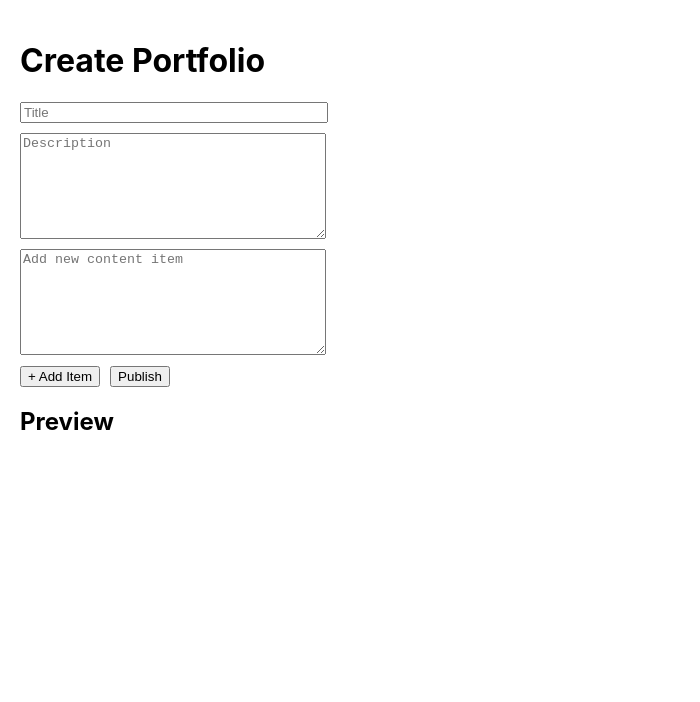
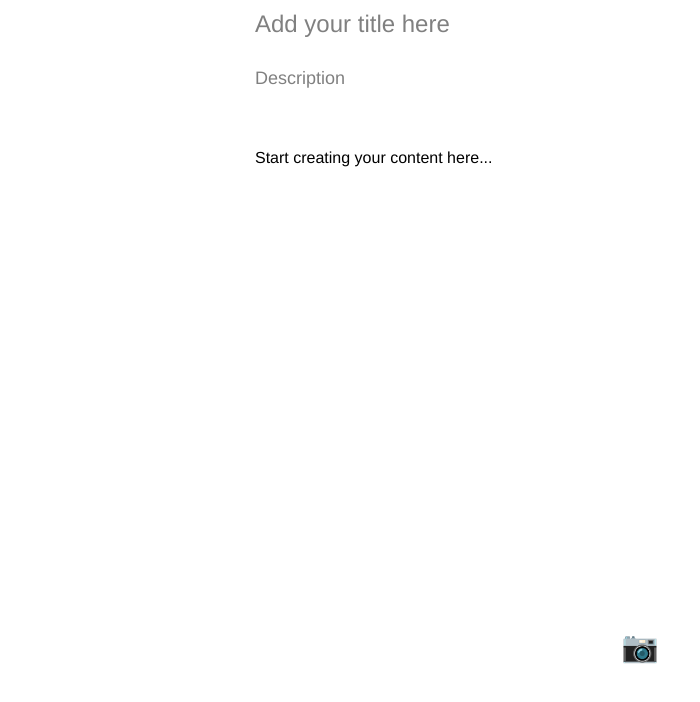
Before and after one commit to xHaileab/EtcardFront, a React (Create React App) app: page /create in a window 1280 px wide. Shown: the top 702 px of the page, without its empty margins (0-700 px from the left). Built offline with nearby package versions, Linux system fonts and the light colour scheme.

Commit message:
Image resizing, Font manipulation, Title and description in place

```diff
--- a/package.json
+++ b/package.json
@@ -3,12 +3,17 @@
   "version": "0.1.0",
   "private": true,
   "dependencies": {
+    "@lexical/plain-text": "^0.17.1",
+    "@lexical/react": "^0.17.1",
+    "@lexical/rich-text": "^0.17.1",
     "@testing-library/jest-dom": "^5.17.0",
     "@testing-library/react": "^13.4.0",
     "@testing-library/user-event": "^13.5.0",
     "axios": "^1.7.7",
+    "quill": "^2.0.2",
     "react": "^18.3.1",
     "react-dom": "^18.3.1",
+    "react-quill": "^2.0.0",
     "react-router-dom": "^6.26.2",
     "react-scripts": "5.0.1",
     "web-vitals": "^2.1.4"
--- a/src/App.js
+++ b/src/App.js
@@ -1,9 +1,10 @@
 import React from 'react';
-import { BrowserRouter as Router, Route, Routes } from 'react-router-dom';
+import { BrowserRouter as Router, Routes, Route } from 'react-router-dom';
 import HomePage from './HomePage';
 import CreatePortfolio from './CreatePortfolio';
 import PortfolioDetail from './PortfolioDetail';
 import Login from './Login';
+import './Styles.css'; // Import global styles
 
 function App() {
     return (
--- a/src/CreatePortfolio.js
+++ b/src/CreatePortfolio.js
@@ -1,73 +1,146 @@
-import React, { useState } from 'react';
-import axios from 'axios';
+import React, { useState, useRef } from 'react';
+import './Styles.css';
 
-function CreatePortfolio() {
-    const [title, setTitle] = useState('');
-    const [description, setDescription] = useState('');
-    const [content, setContent] = useState('');
-    const [items, setItems] = useState([]);
+const CreatePortfolio = () => {
+  const editorRef = useRef(null);
+  const [showToolbar, setShowToolbar] = useState(false);
+  const [toolbarStyle, setToolbarStyle] = useState({});
+  const [selectionRange, setSelectionRange] = useState(null);
 
-    // Function to handle the addition of new content items
-    const handleAddItem = () => {
-        const newItem = { content };
-        setItems([...items, newItem]);
-        setContent(''); // Clear input after adding
+  const [title, setTitle] = useState('Add your title here');
+  const [description, setDescription] = useState('Description');
+  const [contentPlaceholder, setContentPlaceholder] = useState('Start creating your content here...');
+
+  const [fontSize, setFontSize] = useState(3); // Default font size
+
+  // Handle text selection to show toolbar
+  const handleSelection = () => {
+    const selection = window.getSelection();
+    if (!selection.isCollapsed) {
+      const range = selection.getRangeAt(0);
+      const rect = range.getBoundingClientRect();
+      setToolbarStyle({
+        top: rect.top - 50 + window.scrollY,
+        left: rect.left + rect.width / 2 - 100 + window.scrollX,
+      });
+      setSelectionRange(range);
+      setShowToolbar(true);
+    } else {
+      setShowToolbar(false);
+    }
+  };
+
+  // Apply formatting commands
+  const applyCommand = (command, value = null) => {
+    if (selectionRange) {
+      window.getSelection().removeAllRanges();
+      window.getSelection().addRange(selectionRange);
+    }
+    document.execCommand(command, false, value);
+    setShowToolbar(false);
+  };
+
+  // Adjust font size based on user input
+  const adjustFontSize = (size) => {
+    setFontSize(size);
+    applyCommand('fontSize', size);
+  };
+
+  // Handle image upload
+  const handleImageUpload = (e) => {
+    const file = e.target.files[0];
+    const reader = new FileReader();
+    reader.onloadend = () => {
+      const img = document.createElement('img');
+      img.src = reader.result;
+      img.style.width = '100%'; // Resize image to fit the content width
+      editorRef.current.appendChild(img);
     };
+    if (file) {
+      reader.readAsDataURL(file);
+    }
+  };
 
-    // Function to publish the portfolio
-    const handlePublish = () => {
-        axios.post('http://localhost:5000/portfolios', {
-            title,
-            description,
-            content: JSON.stringify(items)  // Send all items as a single content string
-        })
-        .then(response => {
-            alert('Portfolio published successfully!');
-            setTitle('');
-            setDescription('');
-            setItems([]);
-        })
-        .catch(error => {
-            console.error('Error publishing portfolio:', error);
-            alert('Failed to publish portfolio.');
-        });
-    };
+  return (
+    <div className="portfolio-container">
+      {/* Title input */}
+      <div
+        className="title"
+        contentEditable
+        suppressContentEditableWarning
+        onFocus={() => setTitle('')}
+        onBlur={(e) => !e.target.textContent && setTitle('Add your title here')}
+      >
+        {title}
+      </div>
 
-    return (
-        <div style={{ padding: '20px' }}>
-            <h1>Create Portfolio</h1>
-            <input
-                type="text"
-                value={title}
-                onChange={e => setTitle(e.target.value)}
-                placeholder="Title"
-                style={{ display: 'block', margin: '10px 0', width: '300px' }}
-            />
-            <textarea
-                value={description}
-                onChange={e => setDescription(e.target.value)}
-                placeholder="Description"
-                style={{ display: 'block', margin: '10px 0', width: '300px', height: '100px' }}
-            />
-            <textarea
-                value={content}
-                onChange={e => setContent(e.target.value)}
-                placeholder="Add new content item"
-                style={{ display: 'block', margin: '10px 0', width: '300px', height: '100px' }}
-            />
-            <button onClick={handleAddItem} style={{ marginRight: '10px' }}>+ Add Item</button>
-            <button onClick={handlePublish}>Publish</button>
+      {/* Description input */}
+      <div
+        className="description"
+        contentEditable
+        suppressContentEditableWarning
+        onFocus={() => setDescription('')}
+        onBlur={(e) => !e.target.textContent && setDescription('Description')}
+      >
+        {description}
+      </div>
 
-            <div style={{ marginTop: '20px' }}>
-                <h2>Preview</h2>
-                {items.map((item, index) => (
-                    <div key={index} style={{ margin: '10px 0', border: '1px solid #ccc', padding: '10px' }}>
-                        {item.content}
-                    </div>
-                ))}
-            </div>
+      {/* Content editor */}
+      <div
+        className="editor"
+        contentEditable
+        suppressContentEditableWarning
+        ref={editorRef}
+        onFocus={() => setContentPlaceholder('')}
+        onBlur={(e) => !e.target.textContent && setContentPlaceholder('Start creating your content here...')}
+        onMouseUp={handleSelection}
+        onKeyUp={handleSelection}
+      >
+        {contentPlaceholder}
+      </div>
+
+      {/* Toolbar */}
+      {showToolbar && (
+        <div className="toolbar" style={toolbarStyle}>
+          <button onClick={() => applyCommand('bold')}>
+            <b style={{ color: 'white' }}>B</b>
+          </button>
+          <button onClick={() => applyCommand('italic')}>
+            <i style={{ color: 'white' }}>I</i>
+          </button>
+          <button onClick={() => applyCommand('underline')}>
+            <u style={{ color: 'white' }}>U</u>
+          </button>
+          <div className="font-size-adjust">
+            <button onClick={() => adjustFontSize(fontSize - 1)}>
+              <span style={{ color: 'white' }}>A-</span>
+            </button>
+            <button onClick={() => adjustFontSize(fontSize + 1)}>
+              <span style={{ color: 'white' }}>A+</span>
+            </button>
+          </div>
+          <button onClick={() => applyCommand('formatBlock', '<blockquote>')}>
+            <span style={{ color: 'white' }}>“</span>
+          </button>
         </div>
-    );
-}
+      )}
+
+      {/* Image upload */}
+      <div className="image-upload">
+        <label htmlFor="imageInput">
+          <span role="img" aria-label="camera" className="camera-icon">
+            📷
+          </span>
+        </label>
+        <input
+          type="file"
+          id="imageInput"
+          accept="image/*"
+          onChange={handleImageUpload}
+        />
+      </div>
+    </div>
+  );
+};
 
 export default CreatePortfolio;
--- /dev/null
+++ b/src/Styles.css
@@ -0,0 +1,86 @@
+body {
+  margin: 0;
+  padding: 0;
+  font-family: 'Helvetica Neue', Arial, sans-serif;
+  display: flex;
+  justify-content: center;
+  background-color: white;
+  height: 100vh;
+}
+
+.portfolio-container {
+  max-width: 800px;
+  width: 100%;
+  padding: 0 20px;
+  box-sizing: border-box;
+  display: flex;
+  flex-direction: column;
+  align-items: center;
+}
+
+.title, .description {
+  width: 800px;
+  padding: 10px 15px;
+  margin-bottom: 10px;
+  box-sizing: border-box;
+  border: none;
+  background-color: white;
+  font-size: 24px;
+  color: grey;
+}
+
+.description {
+  font-size: 18px;
+}
+
+.editor {
+  width: 800px;
+  min-height: 500px;
+  border: none;
+  padding: 40px 15px 20px;
+  box-sizing: border-box;
+  border-radius: 5px;
+  outline: none;
+  margin-top: 0;
+}
+
+.toolbar {
+  position: absolute;
+  display: flex;
+  background: black;
+  border: 1px solid #ccc;
+  border-radius: 5px;
+  z-index: 10;
+  padding: 5px;
+}
+
+.toolbar button {
+  background: none;
+  border: none;
+  padding: 8px;
+  cursor: pointer;
+  font-size: 16px;
+}
+
+.toolbar button:hover {
+  background: #333;
+}
+
+.font-size-adjust {
+  display: flex;
+  flex-direction: column;
+}
+
+.image-upload {
+  margin-top: 20px;
+}
+
+.image-upload input {
+  display: none;
+}
+
+.camera-icon {
+  font-size: 30px;
+  cursor: pointer;
+  color: black;
+}
```
Also changed, not shown: src/ImageNode.js (added, +34 -0 lines), 1 other file (tests, documents, lock files or other folders).
